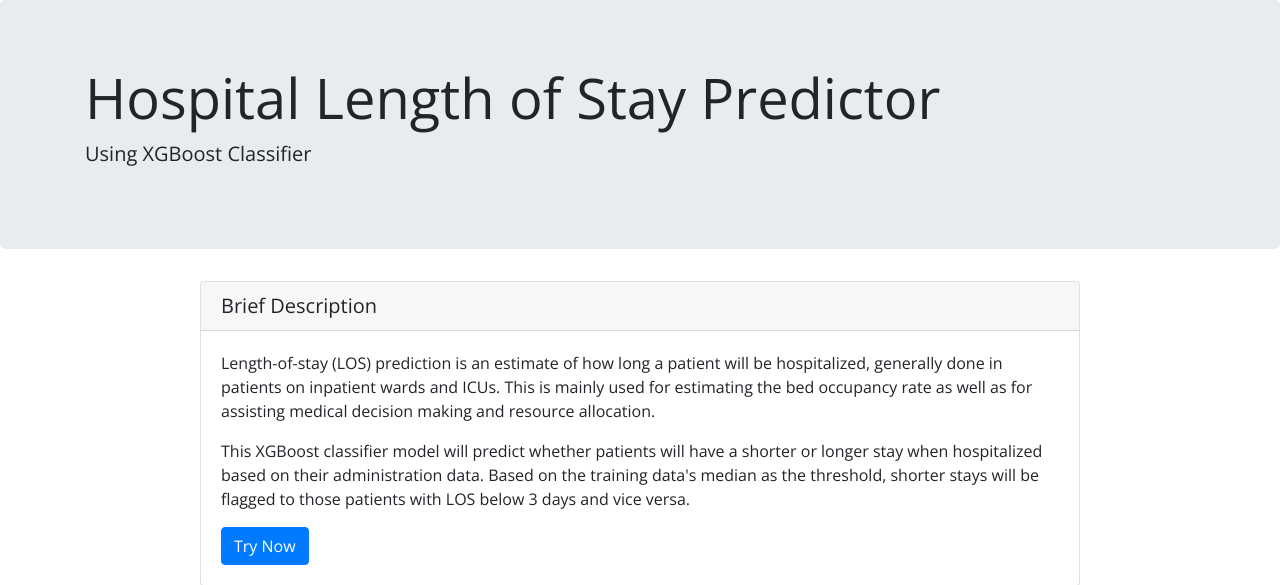
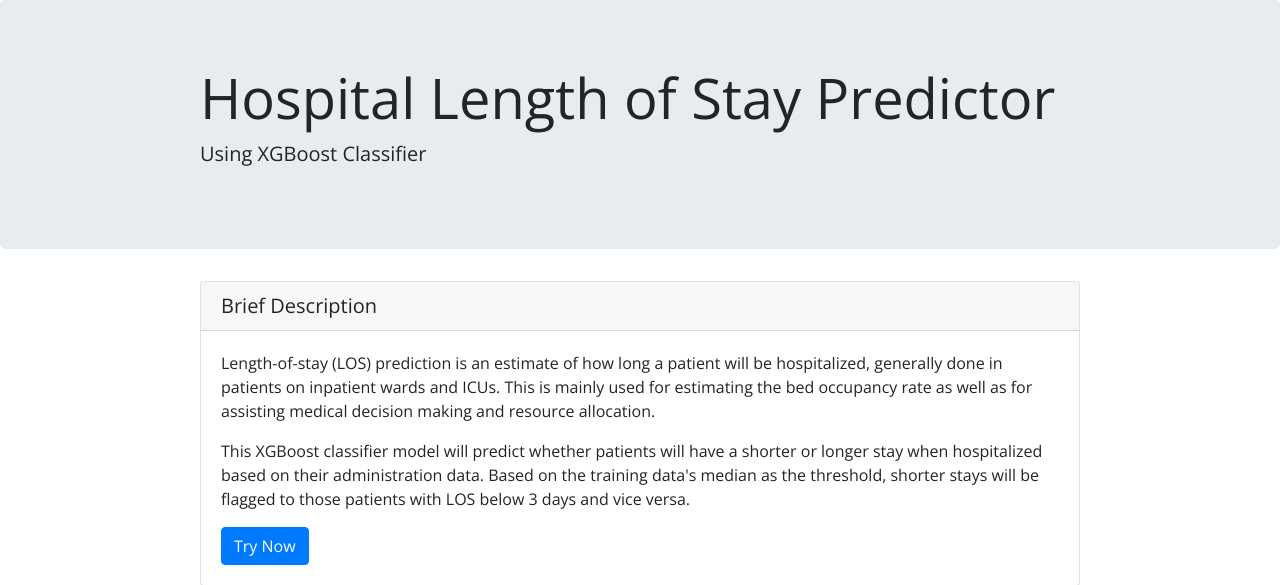
Before and after one commit to christovito/los-predictor, a Flask app: page / in a window 1280 px wide. Shown: the top 585 px of the page. Run offline with Flask 2, Linux system fonts and the light colour scheme; parts of the project's set-up code (start-up, migrations or seed data) failed here and were passed over.

Commit message:
Update home.html

```diff
--- a/templates/home.html
+++ b/templates/home.html
@@ -16,9 +16,9 @@
 </style>
 
 <body>
-    <div class="jumbotron">
-        <div class="container">
-            <h2 class="display-4">Hospital Length of Stay Predictor</h2>
+    <div class="jumbotron" style="padding-left:12.5rem; padding-right:12.5rem">
+        <div>
+            <h3 class="display-4">Hospital Length of Stay Predictor</h3>
             <p class="lead">Using XGBoost Classifier</p>
         </div>
     </div>
```
